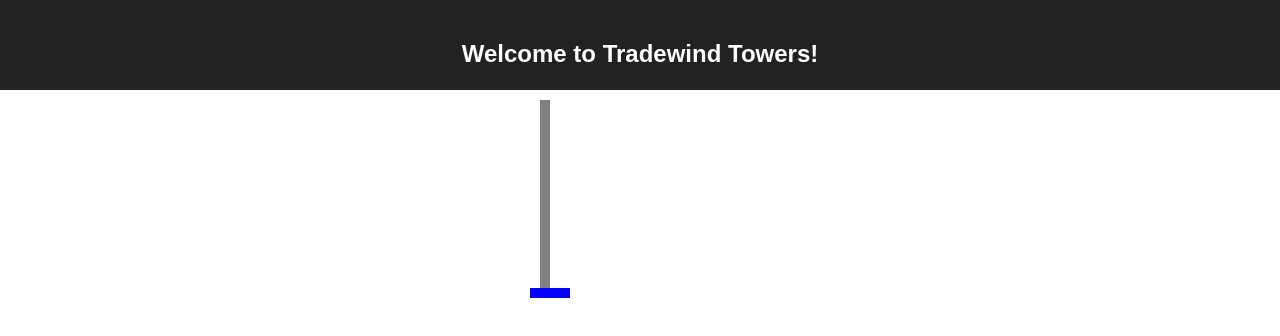
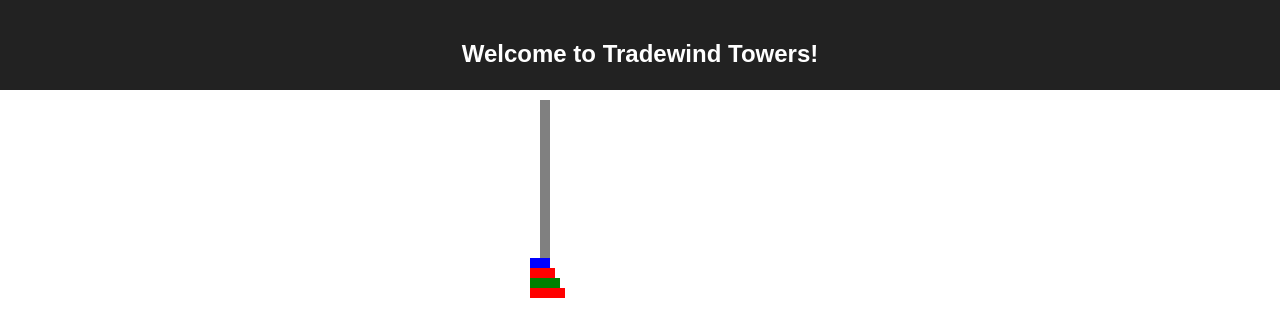
Before and after one commit to citurbe/moving-towers, a React (Create React App) app: page / in a window 1280 px wide. Shown: the top 336 px of the page. Built offline with nearby package versions, Linux system fonts and the light colour scheme.

Commit message:
disc values can be passed down as props

```diff
--- a/src/components/Disc.js
+++ b/src/components/Disc.js
@@ -17,7 +17,7 @@ const Disc = (props) => {
   }
 
   return (
-      <rect x={40} y='190' width='40' height='10' fill='blue' />
+      <rect x={40} y={props.yVal} width={size(props.value)} height='10' fill={color(props.value)} />
   );
 
 };
--- a/src/components/Tower.js
+++ b/src/components/Tower.js
@@ -1,13 +1,25 @@
 import React from 'react';
-import Disc from './Disc'
+import Disc from './Disc';
 
 class Tower extends React.Component {
+
+  constructor(props){
+    super(props);
+    this.state = {tower: [4,3,2,1]};
+  }
+
+  getY(value) {
+    return 200 - (10 * (value + 1));
+  }
 
   render() {
     return(
       <svg height='200px' width='300px' className='tower'>
         <rect x='50' y='2' width='10' height='100%' fill='gray' />
-        <Disc value={1} />
+        {this.state.tower.map((item, index) => {
+          return <Disc value={item} yVal={this.getY(index)} />;
+        })};
+
       </svg>
     );
   }
```
